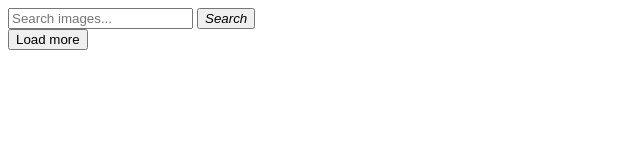
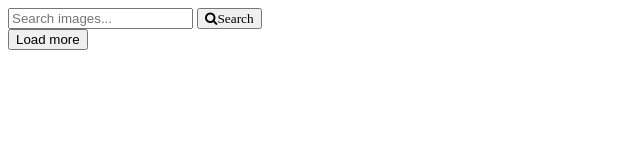
Before and after one commit to DmytroNahornyi/goit-js-hw-11, a plain HTML site: page index.html in a window 1280 px wide. Shown: the full height of the page, 0-640 px from the left. Drawn offline with Linux system fonts and the light colour scheme.

Commit message:
Deploying to gh-pages from @ DmytroNahornyi/goit-js-hw-11@f5f5951ddbe3f047fb7970c0ec7343f936088a90 🚀

```diff
--- a/index.html
+++ b/index.html
@@ -1 +1 @@
-<!DOCTYPE html><html lang="ru"><head><meta charset="utf-8"><meta name="viewport" content="width=device-width, initial-scale=1.0"><title>Page title</title><link rel="stylesheet" href="/goit-js-hw-11n/index.0da7f242.css"><script type="module" src="/goit-js-hw-11n/index.c6d173bc.js"></script><script src="/goit-js-hw-11n/index.15d6f2c9.js" nomodule="" defer></script><div class="search"> <form class="search__form" id="search-form"> <input class="search__form-input" type="text" name="searchQuery" autocomplete="off" placeholder="Search images..."> <button class="search__form-button" type="submit"><i class="fa fa-search">Search</i></button> </form> </div><div class="gallery">  </div><button type="button" class="load-more">Load more</button></head></html>
+<!DOCTYPE html><html lang="ru"><head><meta charset="utf-8"><meta name="viewport" content="width=device-width, initial-scale=1.0"><title>Page title</title><link rel="stylesheet" href="/goit-js-hw-11n/index.0da7f242.css"><link rel="stylesheet" href="https://cdnjs.cloudflare.com/ajax/libs/font-awesome/4.7.0/css/font-awesome.min.css"><script type="module" src="/goit-js-hw-11n/index.c6d173bc.js"></script><script src="/goit-js-hw-11n/index.15d6f2c9.js" nomodule="" defer></script></head><body> <div class="search"> <form class="search__form" id="search-form"> <input class="search__form-input" type="text" name="searchQuery" autocomplete="off" placeholder="Search images..."> <button class="search__form-button" type="submit"><i class="fa fa-search">Search</i></button> </form> </div> <div class="gallery">  </div> <button type="button" class="load-more">Load more</button> </body></html>
```
